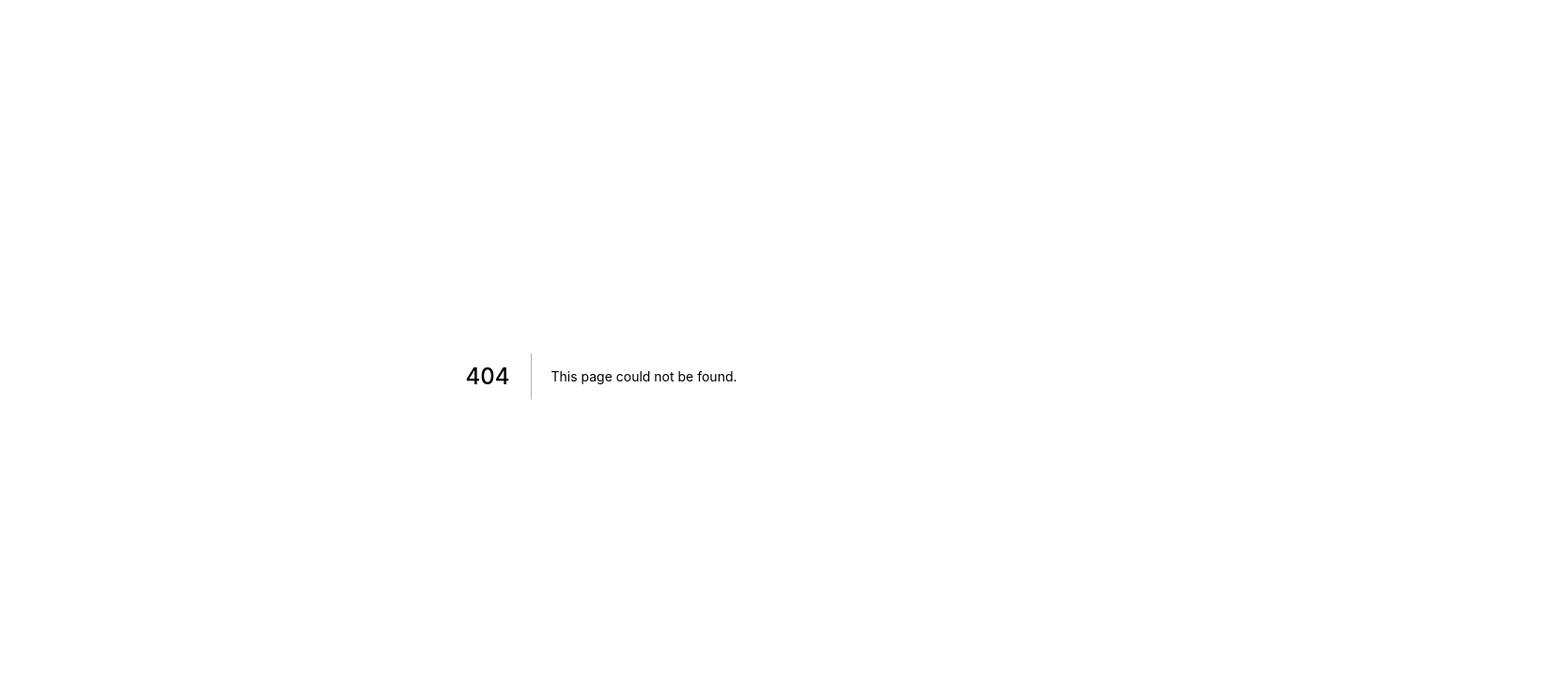
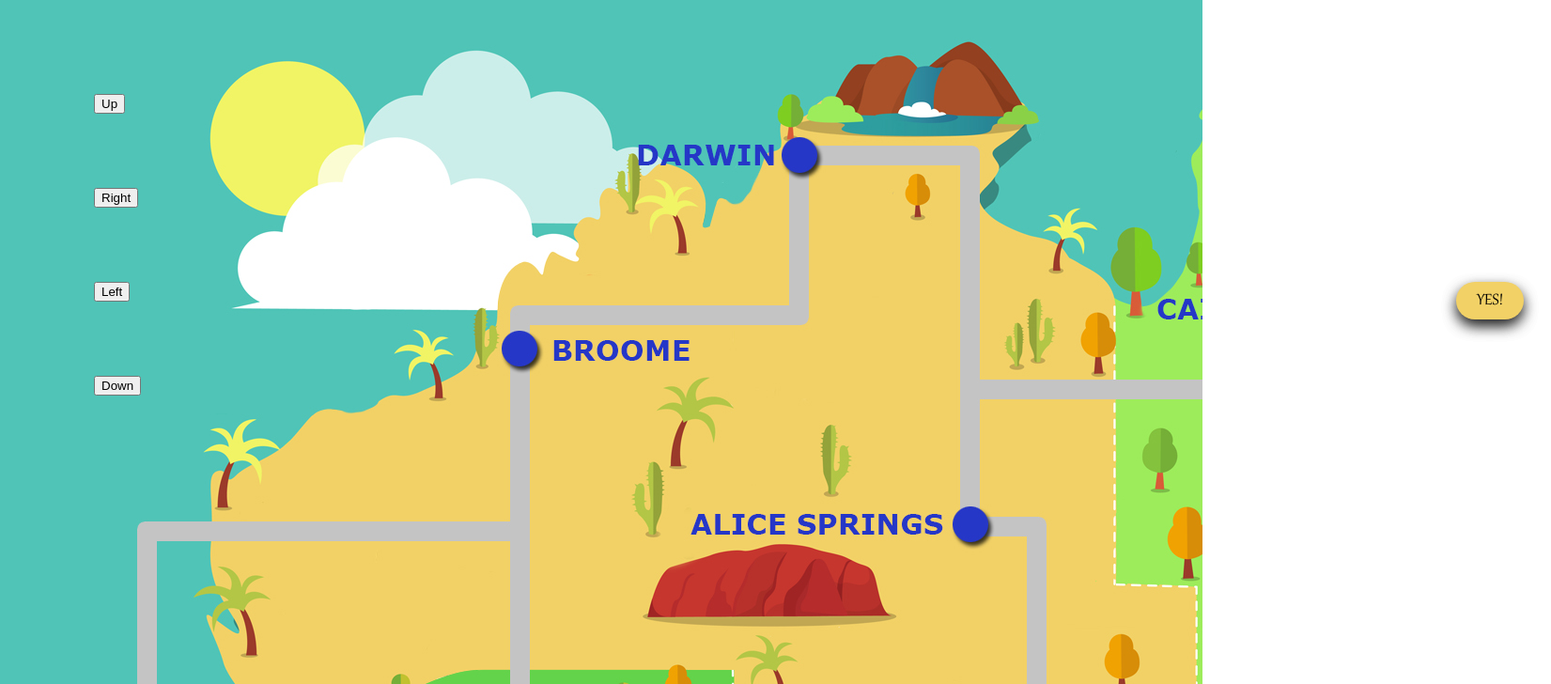
Before and after one commit to mewiemers/meet-albert, a Next.js app: page /introduce in a window 1280 px wide. Before the commit this address had no page. Shown: the top 728 px of the page at 94% size, 1651 px wide, since content can reach past the window. Built offline with nearby package versions, Linux system fonts and the light colour scheme.

Commit message:
linking between pages (#37)
* check coordinates with character in storybook

* linking between pages

* more linkings and positioning the buttons for moving

* more linkings and positioning the buttons for moving

```diff
--- a/components/button/Button.module.css
+++ b/components/button/Button.module.css
@@ -12,4 +12,8 @@
 .primary {
   width: 4.5rem;
   height: 2.5rem;
+  z-index: 2;
+  position: absolute;
+  top: 300px;
+  left: 1550px;
 }
--- a/components/button/Button.tsx
+++ b/components/button/Button.tsx
@@ -1,18 +1,22 @@
 import styles from "./Button.module.css";
+import Link from "next/link";
 
 export type ButtonProps = {
   primary?: boolean;
   label: string;
+  link: string;
 };
 
-function Button({ primary, label, ...props }: ButtonProps) {
+function Button({ link, primary, label, ...props }: ButtonProps) {
   return (
+    <Link href={link}>
       <button
         className={`${styles.btn} ${primary ? styles.primary : ""}`}
         {...props}
       >
         {label}
       </button>
+    </Link>
   );
 }
 
--- a/components/canvas/Canvas.module.css
+++ b/components/canvas/Canvas.module.css
@@ -10,6 +10,9 @@
 
 .backgroundCanvas {
   background-image: url(/australia-map.jpg);
+  background-repeat: no-repeat;
+  width: 100vw;
+  height: 100vh;
 }
 .input {
   z-index: 2;
@@ -17,3 +20,36 @@
   left: 1614px;
   position: absolute;
 }
+.btnup {
+  z-index: 3;
+  top: 100px;
+  left: 100px;
+  position: absolute;
+}
+.btnright {
+  z-index: 3;
+  top: 200px;
+  left: 100px;
+  position: absolute;
+}
+.btnleft {
+  z-index: 3;
+  top: 300px;
+  left: 100px;
+  position: absolute;
+}
+.btndown {
+  z-index: 3;
+  top: 400px;
+  left: 100px;
+  position: absolute;
+}
+.img {
+  display: none;
+}
+.input {
+  z-index: 2;
+  top: 764px;
+  left: 1614px;
+  position: absolute;
+}
--- a/components/canvas/Canvas.tsx
+++ b/components/canvas/Canvas.tsx
@@ -35,16 +35,39 @@ function Canvas() {
       <canvas className={styles.backgroundCanvas} ref={canvasRef} z-index="1" />
 
       <div>
-        <button onClick={() => move("up")}>Up</button>
-        <button onClick={() => move("left")}>Left</button>
-        <button onClick={() => move("down")}>Down</button>
-        <button onClick={() => move("right")}>Right</button>
+        <button className={styles.btnup} onClick={() => move("up")}>
+          Up
+        </button>
+        <button className={styles.btnleft} onClick={() => move("left")}>
+          Left
+        </button>
+        <button className={styles.btndown} onClick={() => move("down")}>
+          Down
+        </button>
+        <button className={styles.btnright} onClick={() => move("right")}>
+          Right
+        </button>
       </div>
       <div>
-        <img src="/up.svg" ref={albertUpRef} alt="up" />
-        <img src="/left.svg" ref={albertLeftRef} alt="left" />
-        <img src="/right.svg" ref={albertRightRef} alt="right" />
-        <img src="/Albert.svg" ref={albertDownRef} alt="down" />
+        <img src="/up.svg" className={styles.img} ref={albertUpRef} alt="up" />
+        <img
+          src="/left.svg"
+          className={styles.img}
+          ref={albertLeftRef}
+          alt="left"
+        />
+        <img
+          src="/right.svg"
+          className={styles.img}
+          ref={albertRightRef}
+          alt="right"
+        />
+        <img
+          src="/Albert.svg"
+          className={styles.img}
+          ref={albertDownRef}
+          alt="down"
+        />
       </div>
     </>
   );
--- a/components/introscreen/Introscreen.tsx
+++ b/components/introscreen/Introscreen.tsx
@@ -17,7 +17,7 @@ function Introscreen() {
         </p>
 
         <p> So lets meet Albert and discover the continent.</p>
-        <Button label="Traveling" />
+        <Button label="Traveling" link={"/login"} />
       </div>
 
       <img className={styles.img} src="/australia-map.jpg" />
--- a/components/loginscreen/Loginscreen.tsx
+++ b/components/loginscreen/Loginscreen.tsx
@@ -8,7 +8,7 @@ function Logo() {
     <div className={styles.background}>
       <h1 className={styles.headline}>Meet Albert</h1>
       <Input />
-      <Button label="Discover" />
+      <Button label="Discover" link={"/introduce"} />
     </div>
   );
 }
--- /dev/null
+++ b/pages/introduce.tsx
@@ -0,0 +1,14 @@
+import React from "react";
+import Button from "../components/button/Button";
+import Canvas from "../components/canvas/Canvas";
+
+function Introduce() {
+  return (
+    <>
+      <Button label="YES!" link="" primary />
+      <Canvas />
+    </>
+  );
+}
+
+export default Introduce;
```
Also changed, not shown: pages/login.tsx (added, +12 -0 lines), public/introducing-albert@2x.png (added), 1 other file (tests, documents, lock files or other folders). Lines whose indentation alone changed are shown as unchanged.
